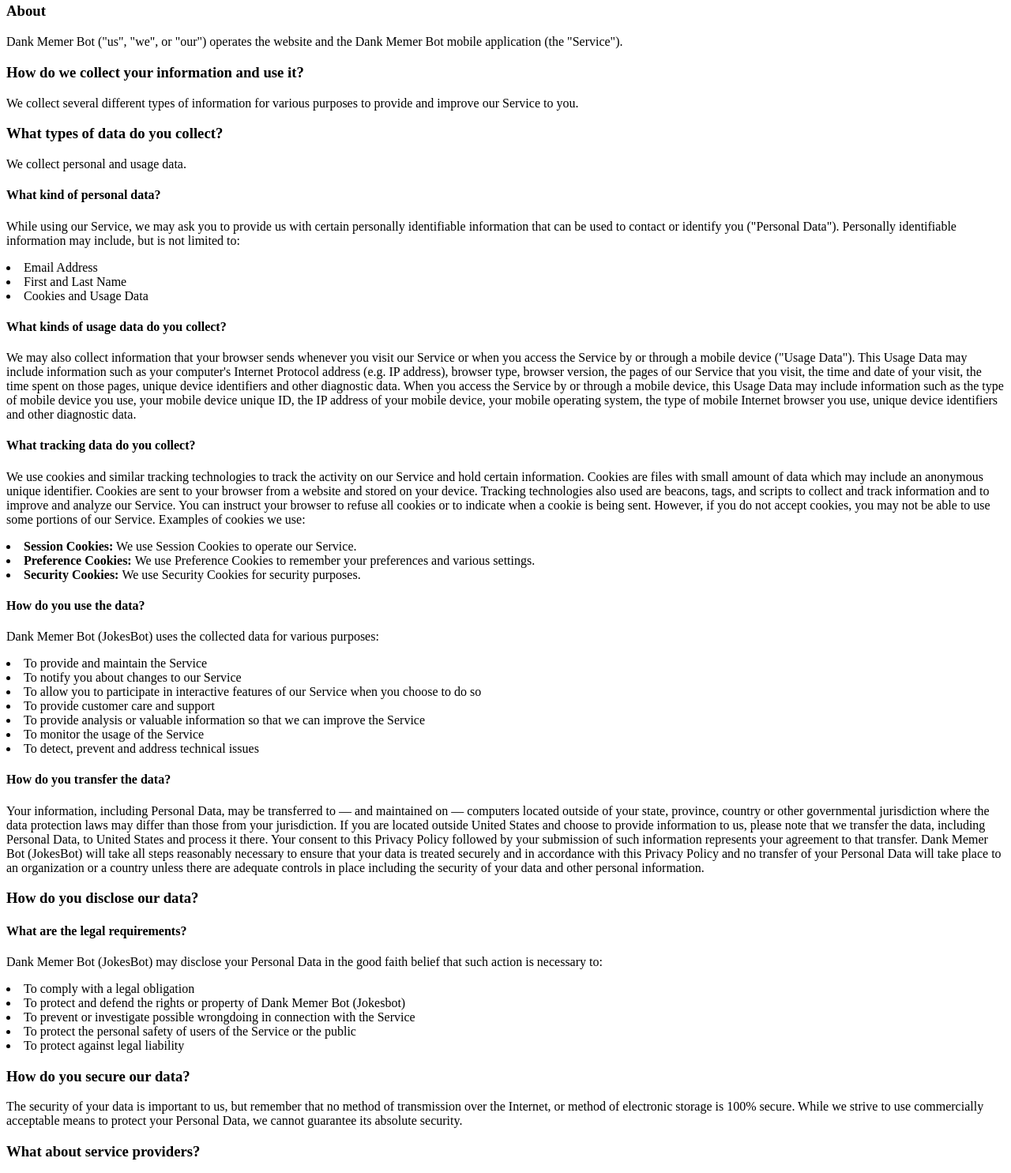
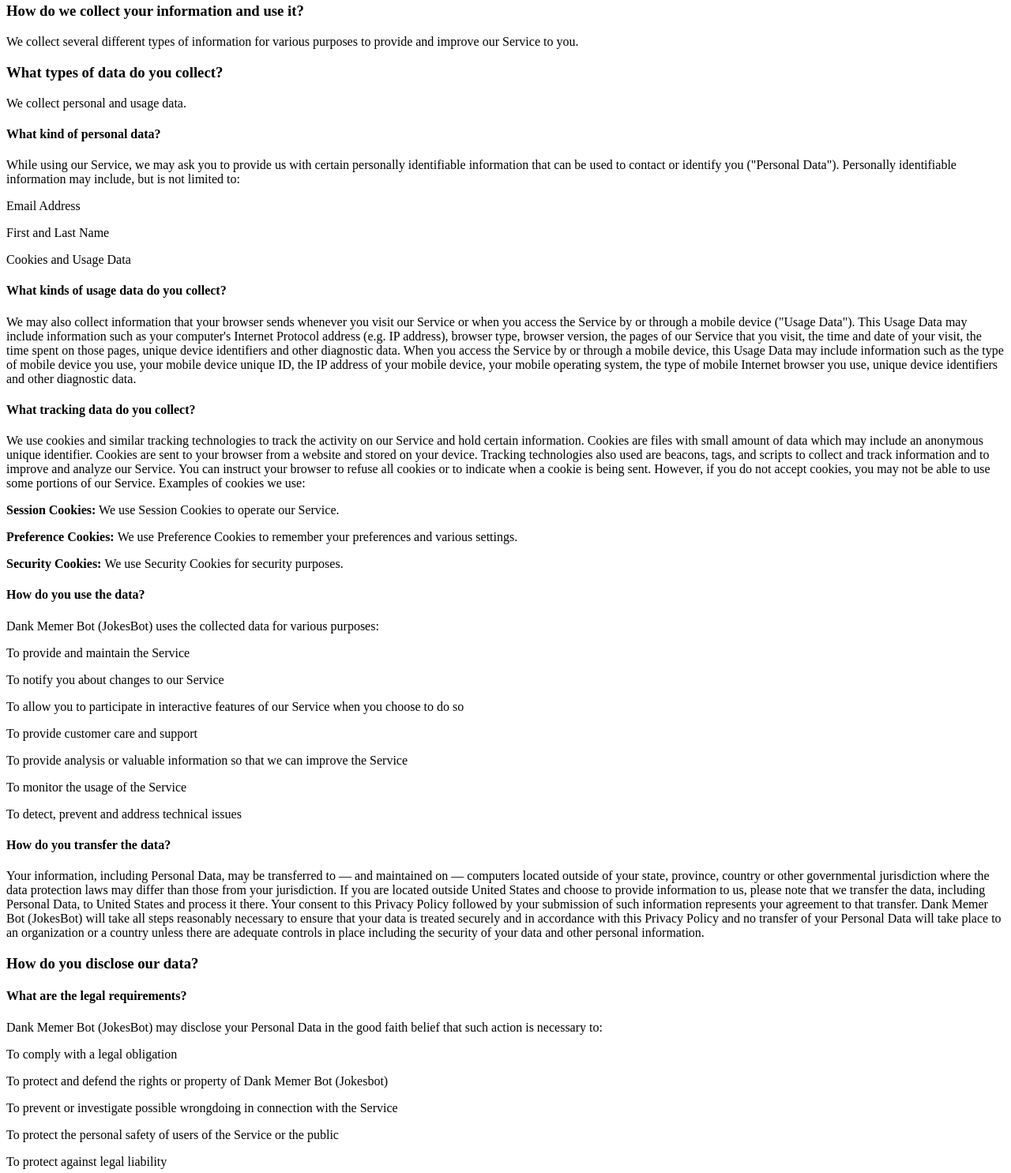
Before and after one commit to PenetratingShot/JokesBotWebsite, a plain HTML site: page crawler_faq.html in a window 1280 px wide. Shown: the part 63-1548 px from the top of the page at 79% size. Drawn offline with Linux system fonts and the light colour scheme.

Commit message:
Removed lists, replaced with paragraph

```diff
--- a/crawler_faq.html
+++ b/crawler_faq.html
@@ -4,43 +4,41 @@
     </head>
     <body>
         <h1>Privacy Policy</h1>
-        <h3>About</h3>
-        <p>Dank Memer Bot ("us", "we", or "our") operates the website and the Dank Memer Bot mobile application (the "Service").</p>
         <h3>How do we collect your information and use it?</h3>
         <p>We collect several different types of information for various purposes to provide and improve our Service to you.</p>
         <h3>What types of data do you collect?</h3>
             <p>We collect personal and usage data.</p>
             <h4>What kind of personal data?</h4>
                 <p>While using our Service, we may ask you to provide us with certain personally identifiable information that can be used to contact or identify you ("Personal Data"). Personally identifiable information may include, but is not limited to:</p>
-                    <li>Email Address</li>
-                    <li>First and Last Name</li>
-                    <li>Cookies and Usage Data</li>
+                    <p>Email Address</p>
+                    <p>First and Last Name</p>
+                    <p>Cookies and Usage Data</p>
             <h4>What kinds of usage data do you collect?</h4>
                 <p>We may also collect information that your browser sends whenever you visit our Service or when you access the Service by or through a mobile device ("Usage Data"). This Usage Data may include information such as your computer's Internet Protocol address (e.g. IP address), browser type, browser version, the pages of our Service that you visit, the time and date of your visit, the time spent on those pages, unique device identifiers and other diagnostic data. When you access the Service by or through a mobile device, this Usage Data may include information such as the type of mobile device you use, your mobile device unique ID, the IP address of your mobile device, your mobile operating system, the type of mobile Internet browser you use, unique device identifiers and other diagnostic data.</p>
             <h4>What tracking data do you collect?</h4>
                 <p>We use cookies and similar tracking technologies to track the activity on our Service and hold certain information. Cookies are files with small amount of data which may include an anonymous unique identifier. Cookies are sent to your browser from a website and stored on your device. Tracking technologies also used are beacons, tags, and scripts to collect and track information and to improve and analyze our Service. You can instruct your browser to refuse all cookies or to indicate when a cookie is being sent. However, if you do not accept cookies, you may not be able to use some portions of our Service. Examples of cookies we use:</p>
-                <li><b>Session Cookies:</b> We use Session Cookies to operate our Service.</li>
-                <li><b>Preference Cookies: </b>We use Preference Cookies to remember your preferences and various settings.</li>
-                <li><b>Security Cookies: </b>We use Security Cookies for security purposes.</li>
+                <p><b>Session Cookies:</b> We use Session Cookies to operate our Service.</p>
+                <p><b>Preference Cookies: </b>We use Preference Cookies to remember your preferences and various settings.</p>
+                <p><b>Security Cookies: </b>We use Security Cookies for security purposes.</p>
             <h4>How do you use the data?</h4>
                 <p>Dank Memer Bot (JokesBot) uses the collected data for various purposes:</p>
-                    <li>To provide and maintain the Service</li>
-                    <li>To notify you about changes to our Service</li>
-                    <li>To allow you to participate in interactive features of our Service when you choose to do so</li>
-                    <li>To provide customer care and support</li>
-                    <li>To provide analysis or valuable information so that we can improve the Service</li>
-                    <li>To monitor the usage of the Service</li>
-                    <li>To detect, prevent and address technical issues</li>
+                    <p>To provide and maintain the Service</p>
+                    <p>To notify you about changes to our Service</p>
+                    <p>To allow you to participate in interactive features of our Service when you choose to do so</p>
+                    <p>To provide customer care and support</p>
+                    <p>To provide analysis or valuable information so that we can improve the Service</p>
+                    <p>To monitor the usage of the Service</p>
+                    <p>To detect, prevent and address technical issues</p>
             <h4>How do you transfer the data?</h4>
                 <p>Your information, including Personal Data, may be transferred to — and maintained on — computers located outside of your state, province, country or other governmental jurisdiction where the data protection laws may differ than those from your jurisdiction. If you are located outside United States and choose to provide information to us, please note that we transfer the data, including Personal Data, to United States and process it there. Your consent to this Privacy Policy followed by your submission of such information represents your agreement to that transfer. Dank Memer Bot (JokesBot) will take all steps reasonably necessary to ensure that your data is treated securely and in accordance with this Privacy Policy and no transfer of your Personal Data will take place to an organization or a country unless there are adequate controls in place including the security of your data and other personal information.</p>
         <h3>How do you disclose our data?</h3>
             <h4>What are the legal requirements?</h4>
             <p>Dank Memer Bot (JokesBot) may disclose your Personal Data in the good faith belief that such action is necessary to:</p>
-                <li>To comply with a legal obligation</li>
-                <li>To protect and defend the rights or property of Dank Memer Bot (Jokesbot) </li>
-                <li>To prevent or investigate possible wrongdoing in connection with the Service</li>
-                <li>To protect the personal safety of users of the Service or the public</li>
-                <li>To protect against legal liability</li>
+                <p>To comply with a legal obligation</p>
+                <p>To protect and defend the rights or property of Dank Memer Bot (Jokesbot) </p>
+                <p>To prevent or investigate possible wrongdoing in connection with the Service</p>
+                <p>To protect the personal safety of users of the Service or the public</p>
+                <p>To protect against legal liability</p>
         <h3>How do you secure our data?</h3>
             <p>The security of your data is important to us, but remember that no method of transmission over the Internet, or method of electronic storage is 100% secure. While we strive to use commercially acceptable means to protect your Personal Data, we cannot guarantee its absolute security.</p>
         <h3>What about service providers?</h3>
@@ -53,7 +51,7 @@
             <p>We may update our Privacy Policy from time to time. We will notify you of any changes by posting the new Privacy Policy on this page. We will let you know via email and/or a prominent notice on our Service, prior to the change becoming effective and update the "effective date" at the top of this Privacy Policy. You are advised to review this Privacy Policy periodically for any changes. Changes to this Privacy Policy are effective when they are posted on this page.</p>
         <h3>How can you contact us?</h3>
             <p>If you have any questions about this Privacy Policy, please contact us:</p>
-                <li>By email: slad0716@gmail.com</li>
-                <li>By visiting this page on our website: https://github.com/penetratingshot/JokesBotWebsite/PRIVACY_POLICY</li>
+                <p>By email: slad0716@gmail.com</p>
+                <p>By visiting this page on our website: https://github.com/penetratingshot/JokesBotWebsite/PRIVACY_POLICY</p>
     </body>
 </html>
```
